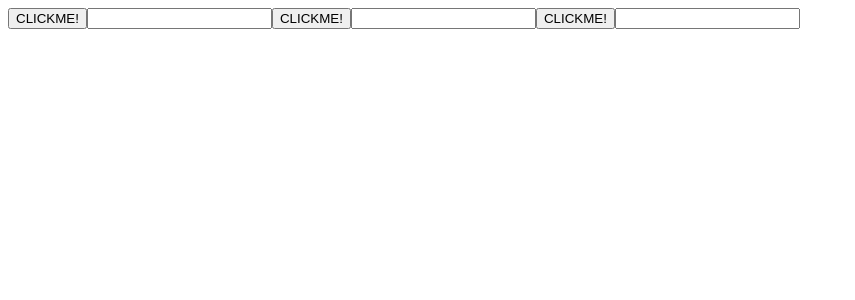
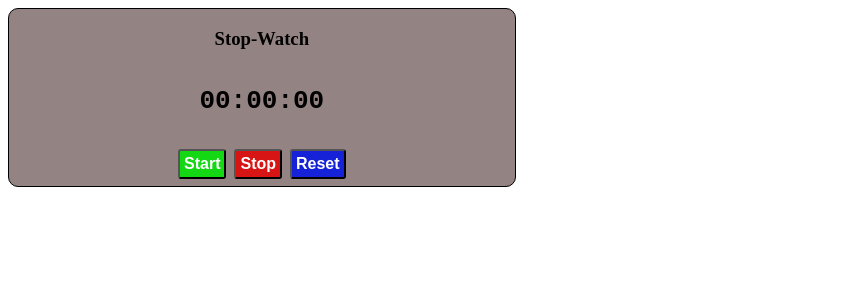
Before and after one commit to Sivasai1810/01-react, a React (Vite) app: page / in a window 1280 px wide. Shown: the top 300 px of the page, without its empty margins (0-855 px from the left). Built offline with nearby package versions, Linux system fonts and the light colour scheme.

Commit message:
added stopwatch

```diff
--- a/src/index.css
+++ b/src/index.css
@@ -197,7 +197,64 @@ border-radius: 10px;
   background: rgb(122, 180, 34);
   cursor: pointer;
 } */
-.box{
+/* .box{
   border: 1px solid black;
   padding: 25px;
+}  */
+  .stopwatch {
+  background-color: rgb(148, 131, 131);
+  display: flex;
+  flex-direction: column;
+  width: 40%;
+  text-align: center;
+  border-radius: 10px;
+  border: 1px solid black;
 }
+.stopwatch .format {
+  font-weight: bold;
+  font-size: xx-large;
+  font-family: monospace;
+}
+.controls {
+  padding: 1px;
+  margin: 2px 2px;
+}
+.startbutton {
+  font-size: medium;
+  border-radius: 3px;
+  font-family: sans-serif;
+  font-weight: 700;
+  padding: 4px;
+  margin: 4px;
+  color: white;
+  background-color: rgb(21, 216, 21);
+  box-shadow: none;
+  cursor: pointer;
+}
+.stopbutton {
+  font-size: medium;
+  border-radius: 3px;
+  font-family: sans-serif;
+  font-weight: 700;
+  padding: 4px;
+  margin: 4px;
+  color: white;
+  background-color: rgb(216, 21, 21);
+  box-shadow: none;
+  cursor: pointer;
+}
+.resetbutton {
+  font-size: medium;
+  border-radius: 3px;
+  font-family: sans-serif;
+  font-weight: 700;
+  padding: 4px;
+  margin: 4px;
+  color: white;
+  background-color: rgb(21, 34, 216);
+  box-shadow: none;
+  cursor: pointer;
+}
+.heading {
+  margin-bottom: 10px;
+}
--- a/src/main.jsx
+++ b/src/main.jsx
@@ -1,6 +1,6 @@
 import { StrictMode } from 'react'
 import { createRoot } from 'react-dom/client'
-import Clock from './useref.jsx'
+import Clock from './stopwatch.jsx'
 import  "./index.css"
 
 createRoot(document.getElementById('root')).render(
--- /dev/null
+++ b/src/stopwatch.jsx
@@ -0,0 +1,58 @@
+import { useState, useEffect, useRef } from 'react';
+function context() {
+  const [isruning, setRuning] = useState(false);
+  const [elaspedtime, setElaspedtime] = useState(0);
+  const intervalidRef = useRef(null);
+  const stratTimeRef = useRef(0);
+  useEffect(() => {
+    if (isruning) {
+      intervalidRef.Current = setInterval(() => {
+        setElaspedtime(Date.now() - stratTimeRef.Current);
+      }, 10);
+    } else {
+      clearInterval(intervalidRef.Current);
+    }
+  }, [isruning]);
+  const start = () => {
+    setRuning(true);
+    stratTimeRef.Current = Date.now() - elaspedtime;
+    console.log(stratTimeRef.Current);
+  };
+  const stop = () => {
+    setRuning(false);
+  };
+  const reset = () => {
+    setRuning(false);
+    setElaspedtime(0);
+  };
+  const formate = () => {
+    let hours = Math.floor(elaspedtime / (1000 * 60 * 60));
+    let minutes = Math.floor((elaspedtime / (1000 * 60)) % 60);
+    let seconds = Math.floor(elaspedtime / 1000) % 60;
+    hours = String(hours).padStart(2, '0');
+    minutes = String(minutes).padStart(2, '0');
+    seconds = String(seconds).padStart(2, '0');
+    return `${hours}:${minutes}:${seconds}`;
+  };
+  return (
+    <div className="stopwatch">
+      <h3 className="heading"> Stop-Watch</h3>
+      <p className="format">{formate()}</p>
+      <div className="controls">
+        <button className="startbutton" onClick={start}>
+          {''}
+          Start
+        </button>
+        <button className="stopbutton" onClick={stop}>
+          {''}
+          Stop
+        </button>
+        <button className="resetbutton" onClick={reset}>
+          {''}
+          Reset
+        </button>
+      </div>
+    </div>
+  );
+}
+export default context;
```
